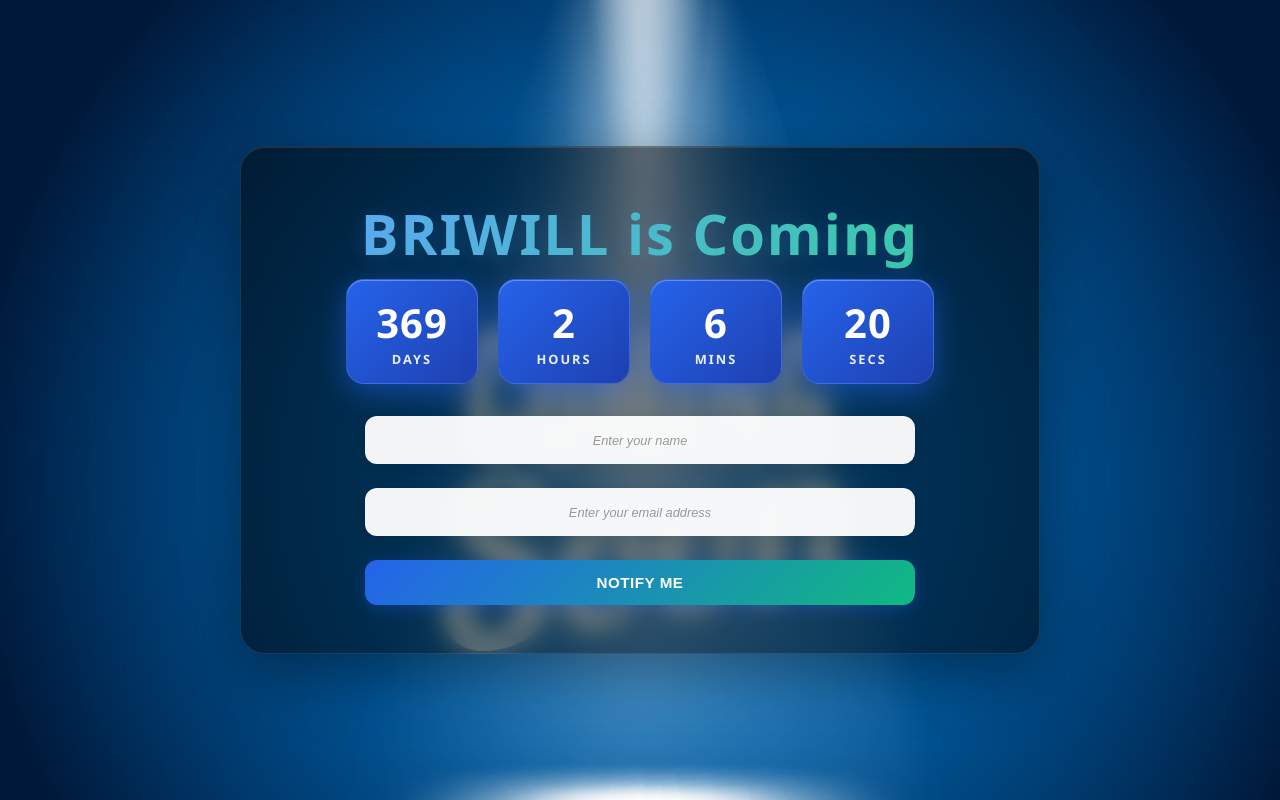
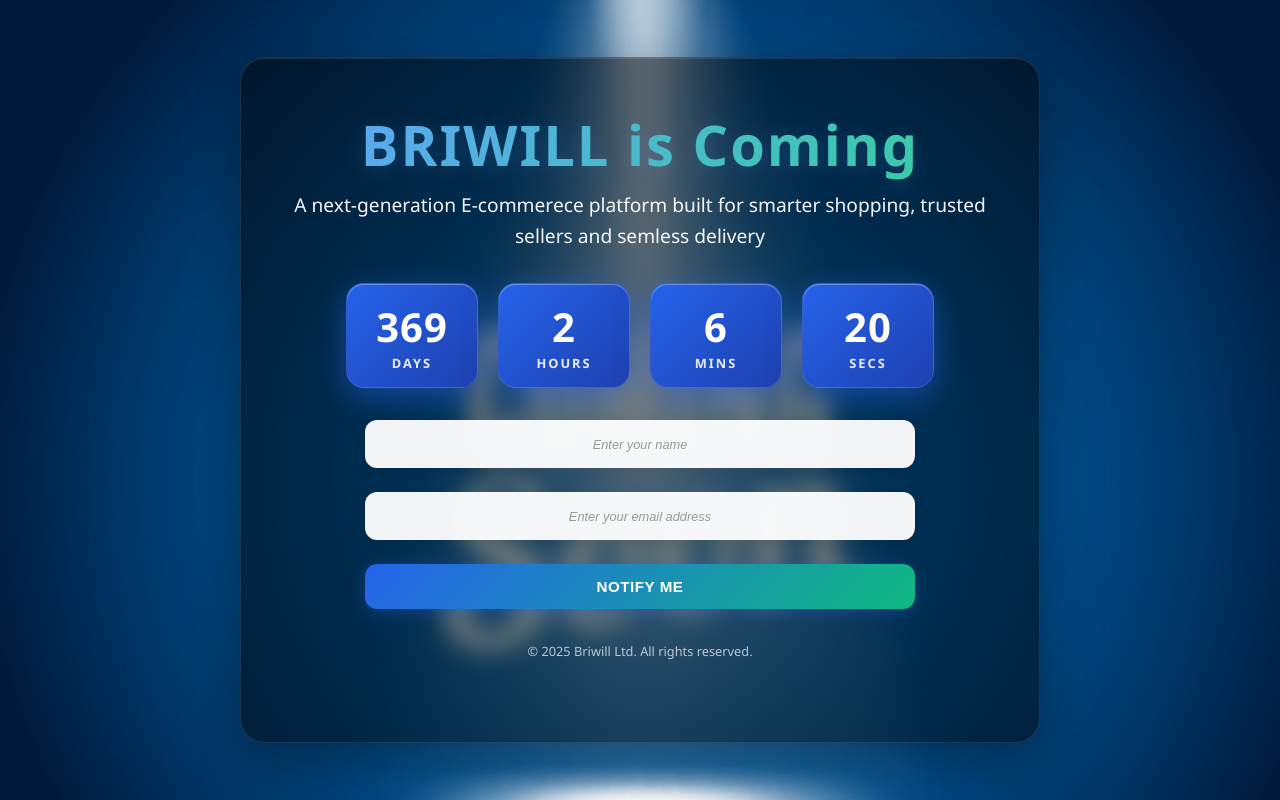
Before and after one commit to ceobriwill/briwilltimer, a plain HTML site: page index.html in a window 1280 px wide. Drawn offline with Linux system fonts and the light colour scheme.

Commit message:
added a write up after briwill is coming and a footer

```diff
--- a/index.html
+++ b/index.html
@@ -395,6 +395,10 @@
     <div class="container">
       <h1>BRIWILL is Coming</h1>
 
+      <p>
+        A next-generation E-commerece platform built for smarter shopping, trusted sellers and semless delivery
+       </p>
+
       <div id="countdown">
         <div class="time-box">
           <span id="days">00</span>
@@ -439,6 +443,12 @@
       </form>
     </div> -->
 
+    <footer>
+        <p style="font-size: 0.8rem; opacity: 0.7; margin-top: 2rem;">
+          &copy; 2025 Briwill Ltd. All rights reserved.
+        </p>
+    </footer>
+
     <script>
       // Set the launch date (Year, Month - 1, Day) -> February is index 1
       const launchDate = new Date("February 17, 2027 00:00:00").getTime();
```
